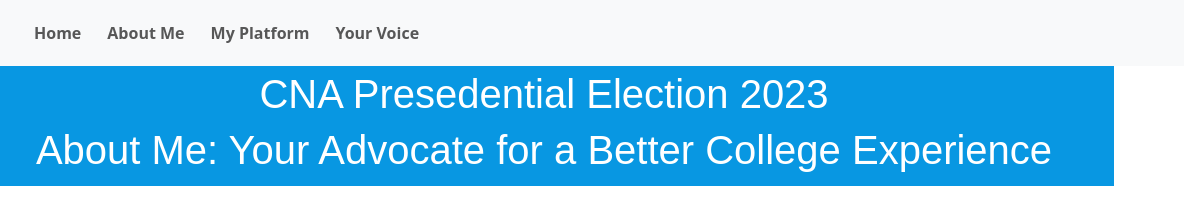
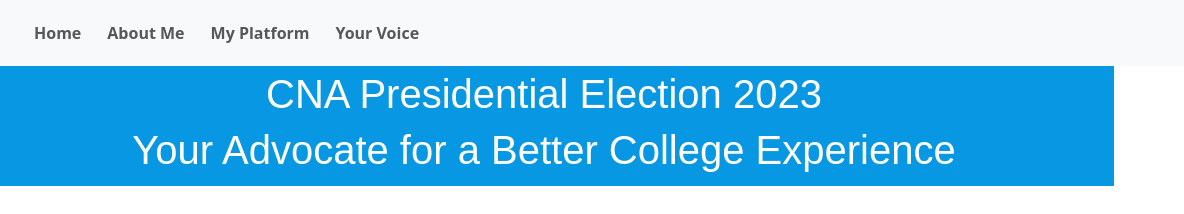
Before and after one commit to Joshua-Crocker/VoteParkerWebsite, a plain HTML site: page platform.html in a window 1280 px wide. Shown: the top 214 px of the page, 96-1280 px from the left. Drawn offline with nearby package versions, Linux system fonts and the light colour scheme.

Commit message:
Spelling, Removed extra text for formatting.

```diff
--- a/platform.html
+++ b/platform.html
@@ -21,8 +21,8 @@
             <div class="row">
 
                 <div class="titlecard">
-                     <h1 class="text-center">CNA Presedential Election 2023 </h1>
-                     <h1 class="text-center">About Me: Your Advocate for a Better College Experience</h1>
+                     <h1 class="text-center">CNA Presidential Election 2023 </h1>
+                     <h1 class="text-center">Your Advocate for a Better College Experience</h1>
                 </div>
 
                 <div class="spacer"></div>
```
Also changed, not shown: about.html (+1 -1 lines).
